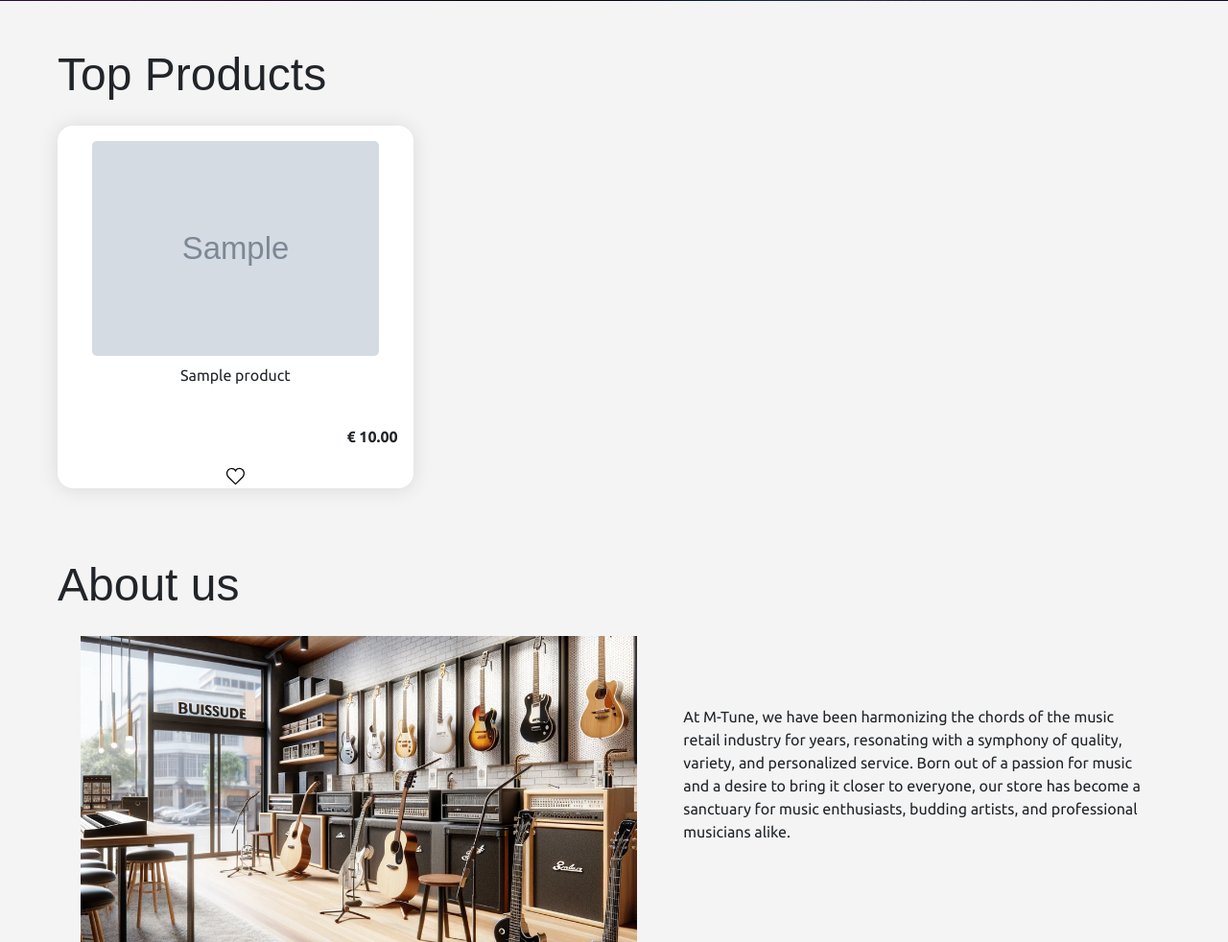
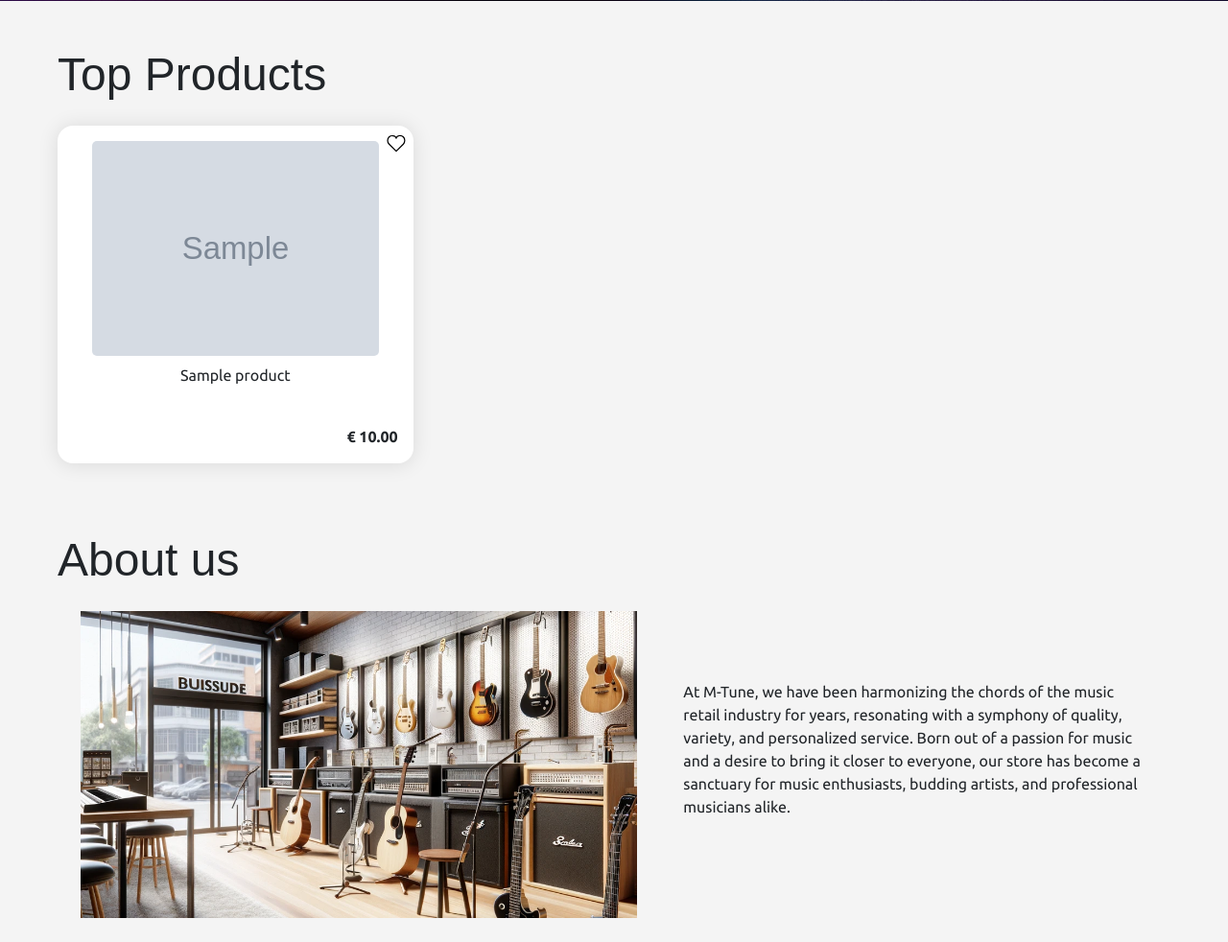
Before and after one commit to GenaPlem/django_music_store, a Django app: page / in a window 1280 px wide. Shown: the part 778-1760 px from the top of the page at 96% size. Run offline with Django 4.2, Linux system fonts and the light colour scheme; tables that the repository leaves empty hold one stand-in row (values such as "Sample post"); grey boxes marked "Sample" are stand-in pictures; some libraries are stand-ins or nearby versions; some web fonts are replaced.

Commit message:
Update styles

```diff
--- a/static/css/styles.css
+++ b/static/css/styles.css
@@ -389,6 +389,13 @@ main {
     font-size: 1rem;
 }
 
+/* Wishlist */
+.wishlist_btn {
+    position: absolute;
+    top: 0.3rem;
+    right: 0.3rem;
+}
+
 /* Footer */
 .purple-link {
     color: #62337F;
```
